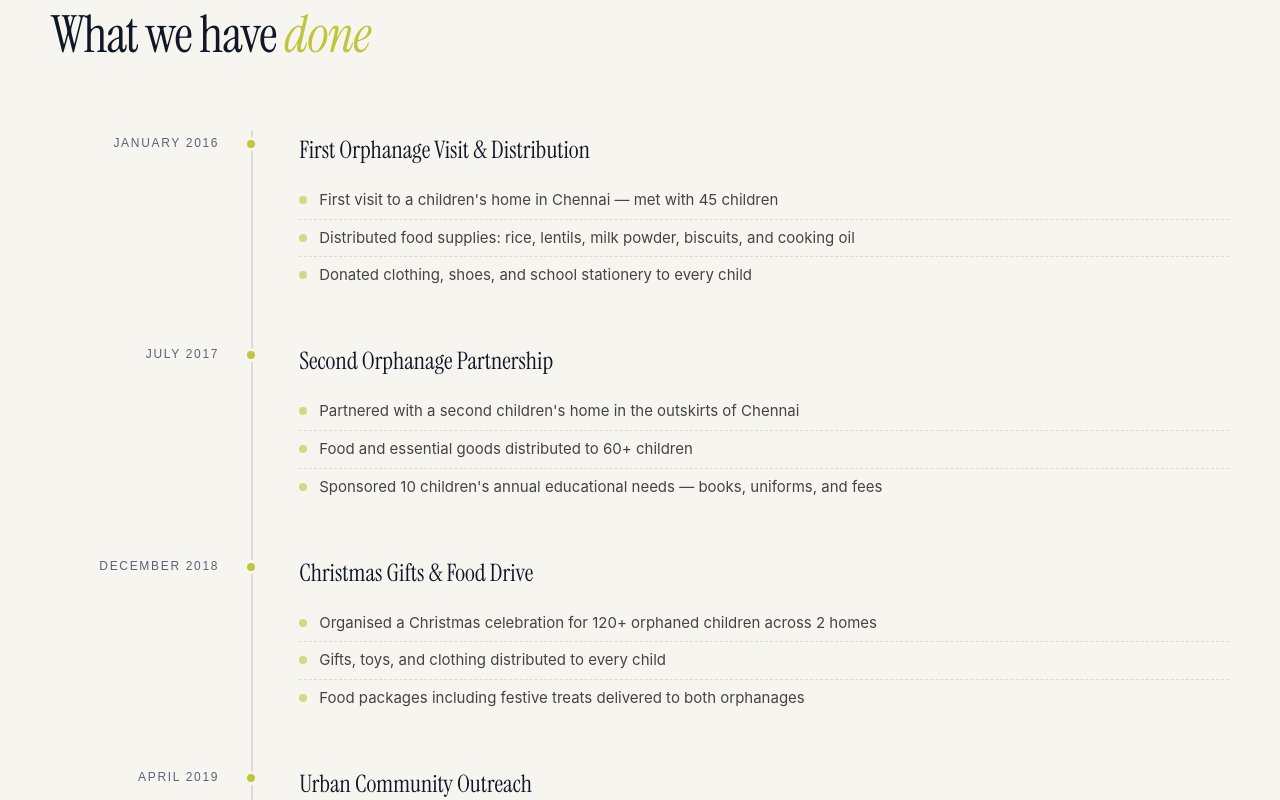
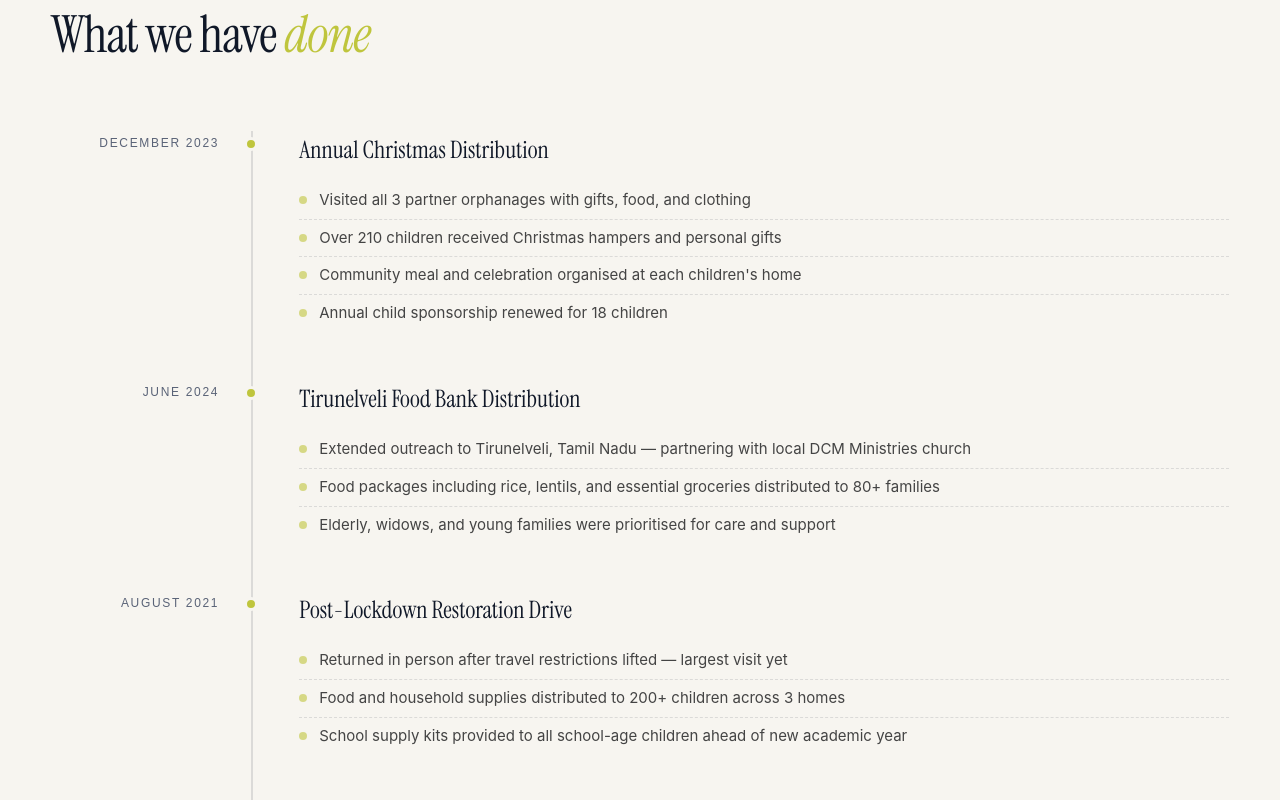
Before and after one commit to ourjesuslives2026/ourjesuslives, a React (Vite) app: page /care-share/chennai in a window 1280 px wide. Shown: the part 1420-2220 px from the top of the page. Built offline with nearby package versions, Linux system fonts and the light colour scheme; a web font is replaced by a local one.

Commit message:
Reverse timeline order to show most recent activity first
Co-Authored-By: Claude Sonnet 4.6 <noreply@anthropic.com>

```diff
--- a/src/pages/CareShareProgramPage.jsx
+++ b/src/pages/CareShareProgramPage.jsx
@@ -115,7 +115,7 @@ export default function CareShareProgramPage() {
           <h2 className="csp__activities-heading">What we have <em>done</em></h2>
 
           <div className="csp__timeline">
-            {program.activities.map((act, i) => (
+            {[...program.activities].reverse().map((act, i) => (
               <div key={i} className="csp__timeline-item">
                 <div className="csp__timeline-left">
                   <div className="csp__timeline-dot" />
```
